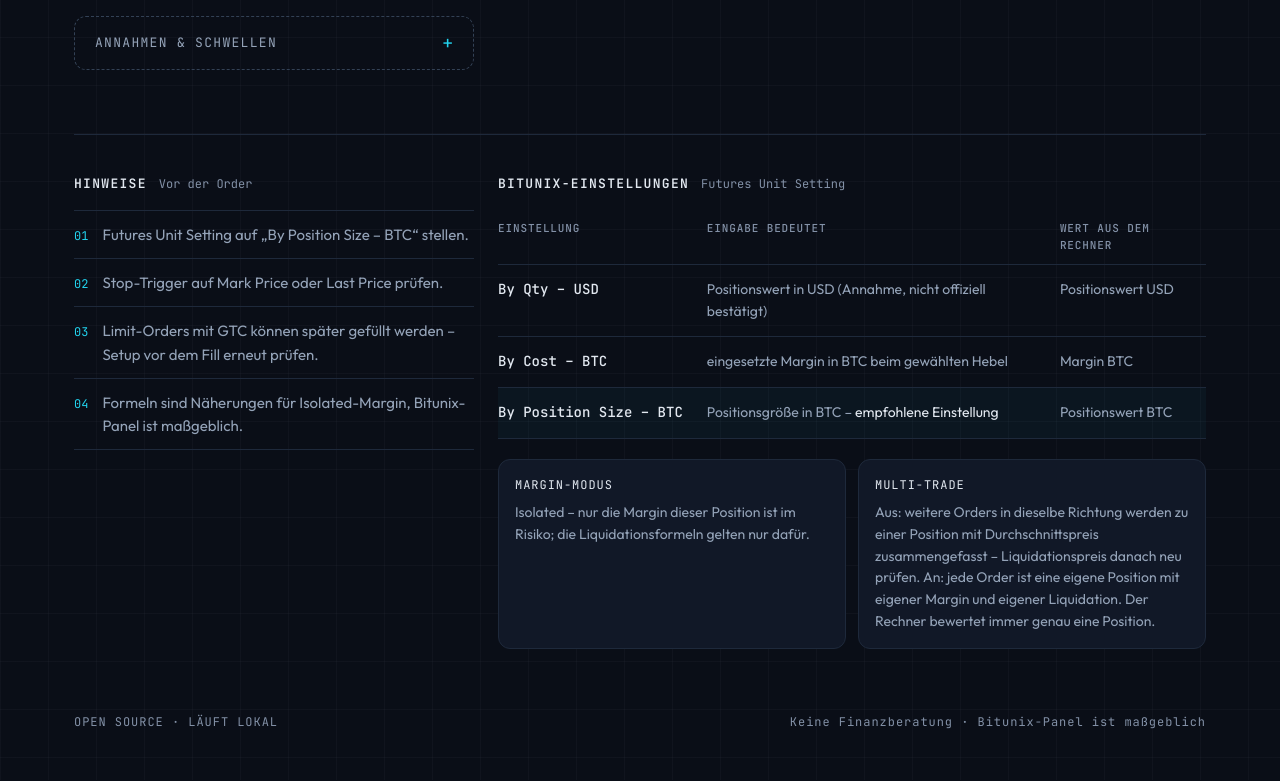
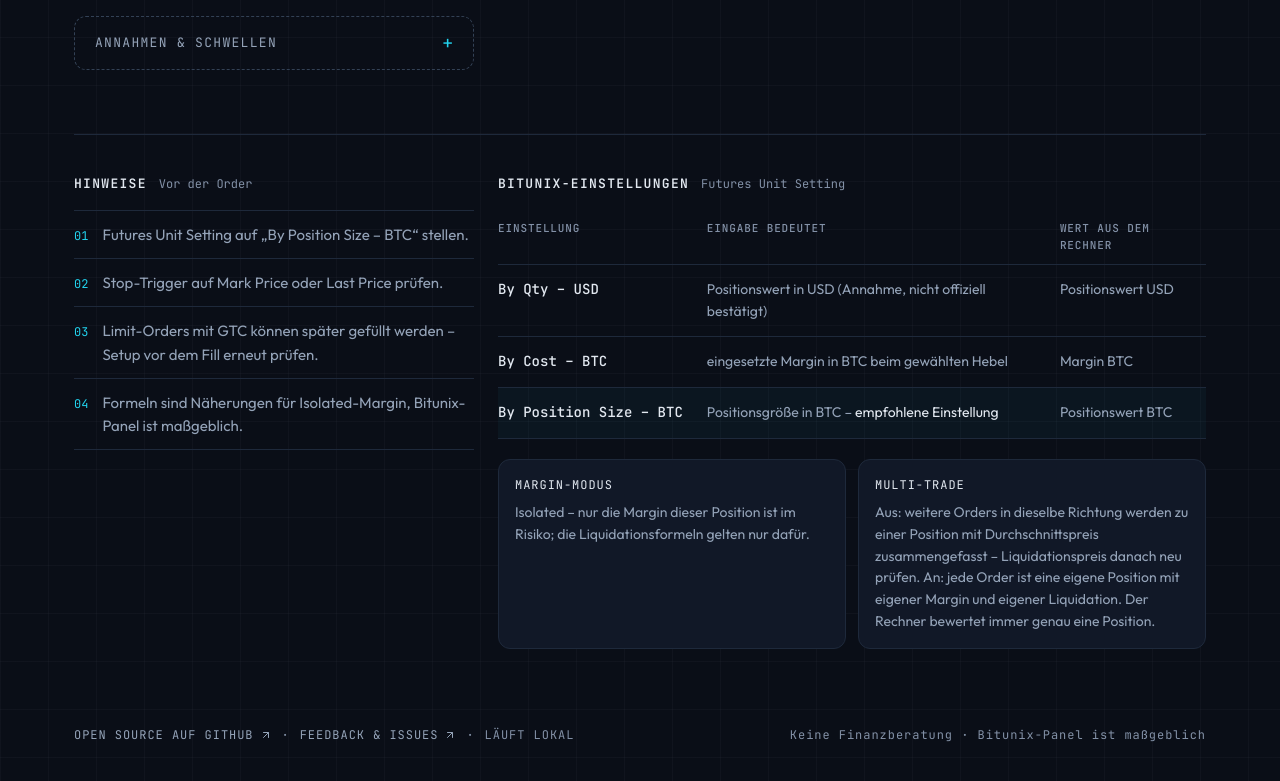
Before and after one commit to Raisi/coinm-risk-calculator, a Next.js app: page / in a window 1280 px wide. Shown: the part 1499-2280 px from the top of the page. Built offline with nearby package versions, Linux system fonts and the light colour scheme.

Commit message:
feat: Footer-Links zu GitHub-Repo und Issues (Feedback)

```diff
--- a/src/app/globals.css
+++ b/src/app/globals.css
@@ -204,6 +204,7 @@
 .site-footer {
   display: flex;
   flex-wrap: wrap;
+  align-items: center;
   justify-content: space-between;
   gap: 0.75rem;
   padding-bottom: 3rem;
@@ -214,7 +215,26 @@
 }
 
 .site-footer__claim {
+  display: flex;
+  flex-wrap: wrap;
+  align-items: center;
+  column-gap: 0.625rem;
   text-transform: uppercase;
+}
+
+.site-footer__link {
+  display: inline-flex;
+  align-items: center;
+  gap: 0.375rem;
+  /* 44px touch target without enlarging the footer line visually. */
+  min-height: var(--control-height);
+  color: var(--text-secondary);
+  text-decoration: none;
+  transition: color 160ms var(--ease-out);
+}
+
+.site-footer__link:hover {
+  color: var(--accent-primary);
 }
 
 /* ---------- Hero ---------- */
--- a/src/app/layout.tsx
+++ b/src/app/layout.tsx
@@ -15,6 +15,7 @@
 });
 
 const KNOWLEDGE_HUB_URL = "https://raisi.github.io/blockchain-info-helpers/";
+const REPO_URL = "https://github.com/Raisi/coinm-risk-calculator";
 
 export const metadata: Metadata = {
   title: "Coin-M Positionsrechner",
@@ -54,7 +55,21 @@
         </header>
         {children}
         <footer className="container site-footer">
-          <span className="site-footer__claim">Open Source · läuft lokal</span>
+          <span className="site-footer__claim">
+            <a href={REPO_URL} className="site-footer__link" target="_blank" rel="noopener noreferrer">
+              Open Source auf GitHub
+              <span className="sr-only">(öffnet in neuem Tab)</span>
+              <Icon name="arrowUpRight" size={12} />
+            </a>
+            <span aria-hidden="true">·</span>
+            <a href={`${REPO_URL}/issues`} className="site-footer__link" target="_blank" rel="noopener noreferrer">
+              Feedback &amp; Issues
+              <span className="sr-only">(öffnet in neuem Tab)</span>
+              <Icon name="arrowUpRight" size={12} />
+            </a>
+            <span aria-hidden="true">·</span>
+            <span>läuft lokal</span>
+          </span>
           <span>Keine Finanzberatung · Bitunix-Panel ist maßgeblich</span>
         </footer>
       </body>
```
Also changed, not shown: 1 other file (tests, documents, lock files or other folders).
